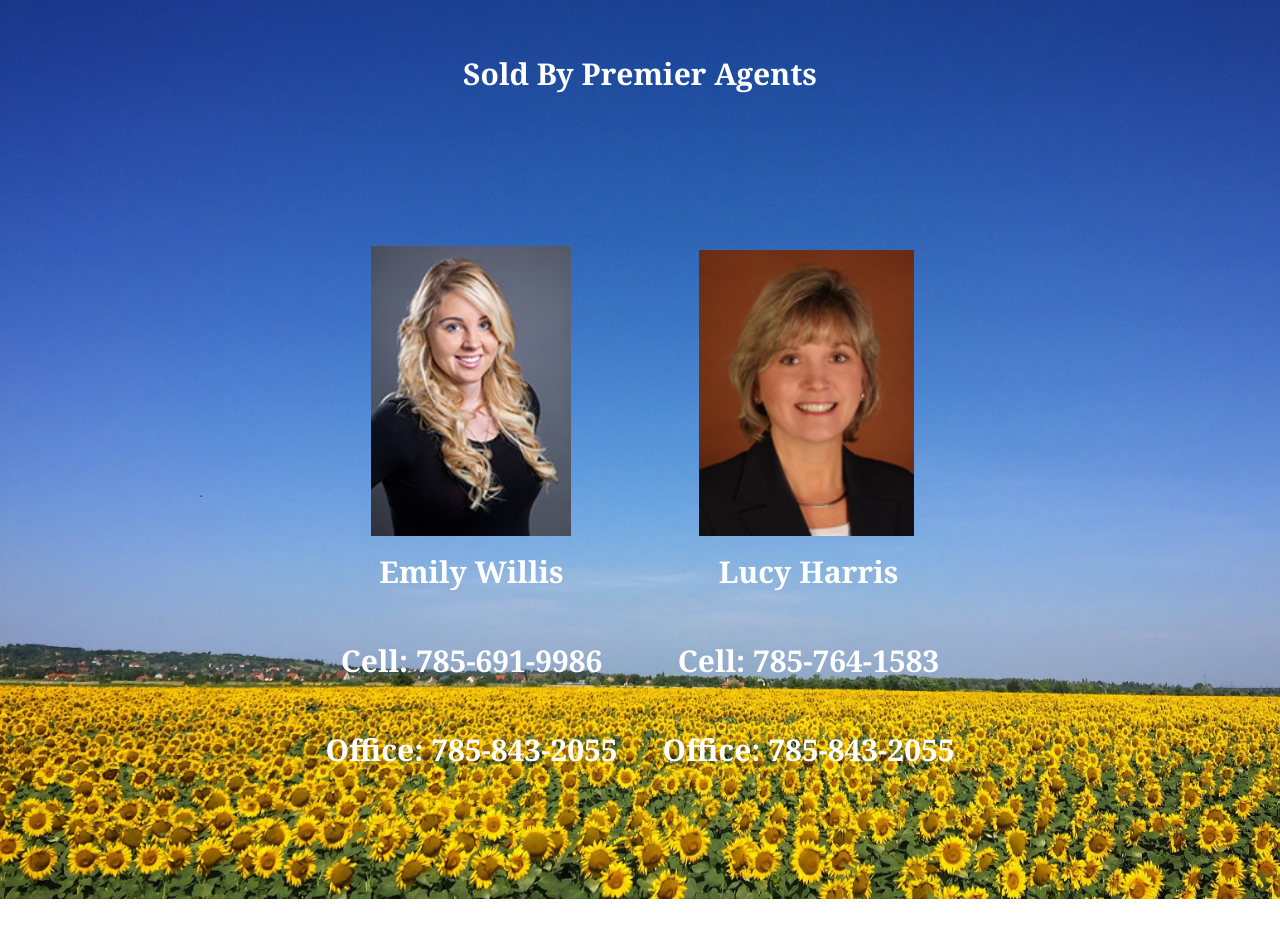
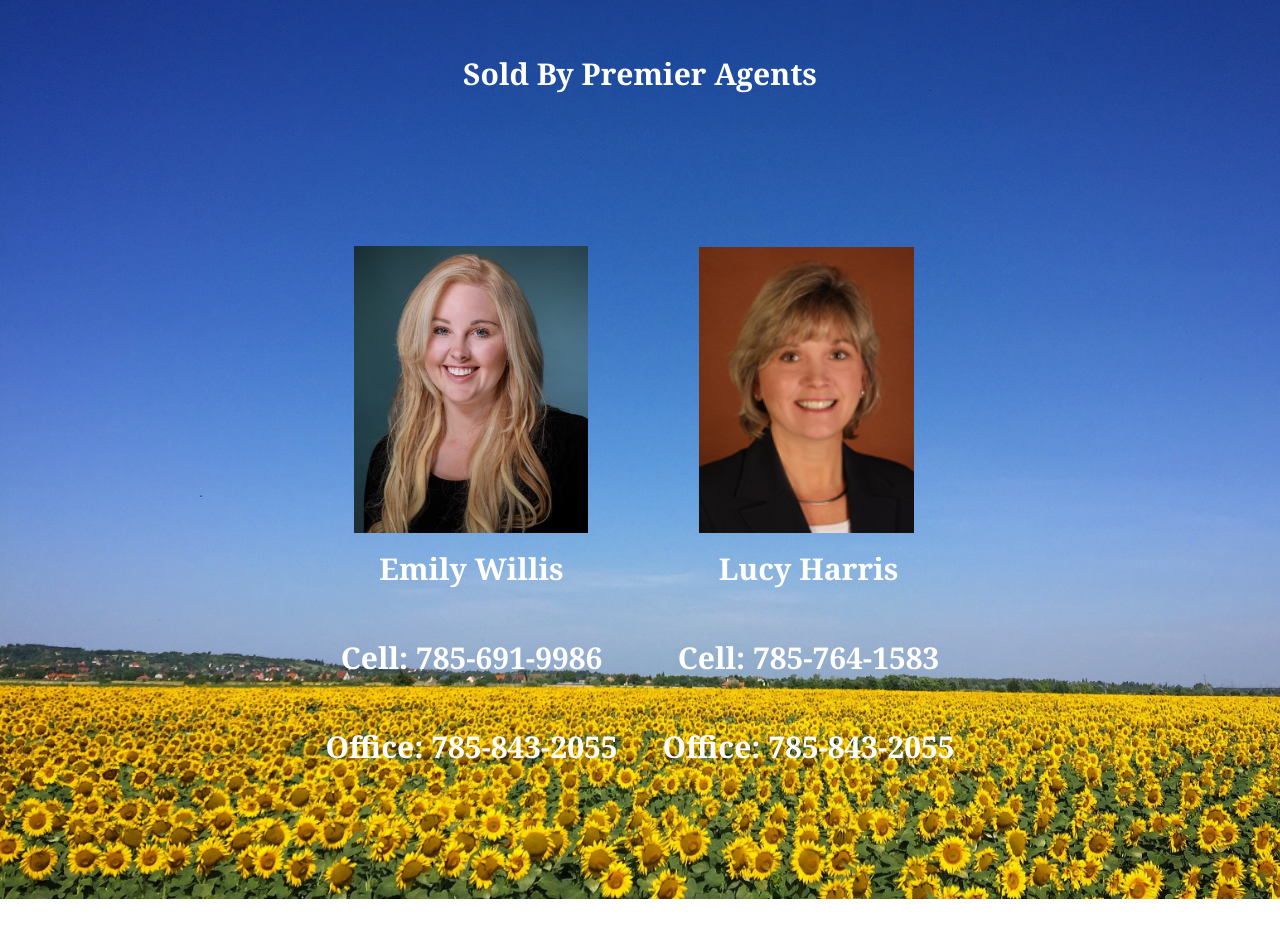
Before and after one commit to JohnMichaelKU/NaismithCreek, a PHP site: page / in a window 1280 px wide. Shown: the part 841-1780 px from the top of the page. Run offline with PHP 8.4, Linux system fonts and the light colour scheme.

Commit message:
emily photo

```diff
--- a/assets/css/style.css
+++ b/assets/css/style.css
@@ -179,7 +179,7 @@ h3,
 }
 
 .social {
-  width: 200px;
+  width: 234px;
   margin-top: 8px;
   margin-right: 5px;
 }
```
Also changed, not shown: assets/images/EmilyWillis.jpg, 3 other files.
